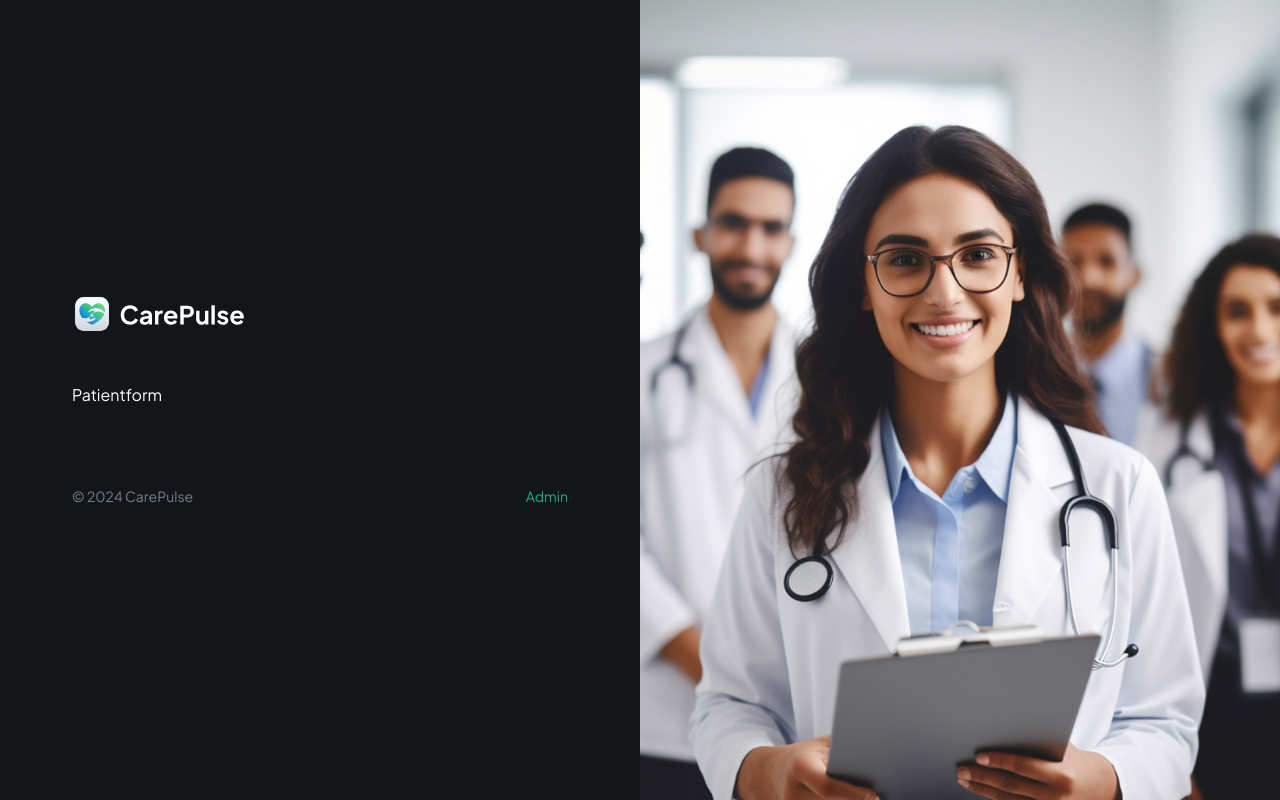
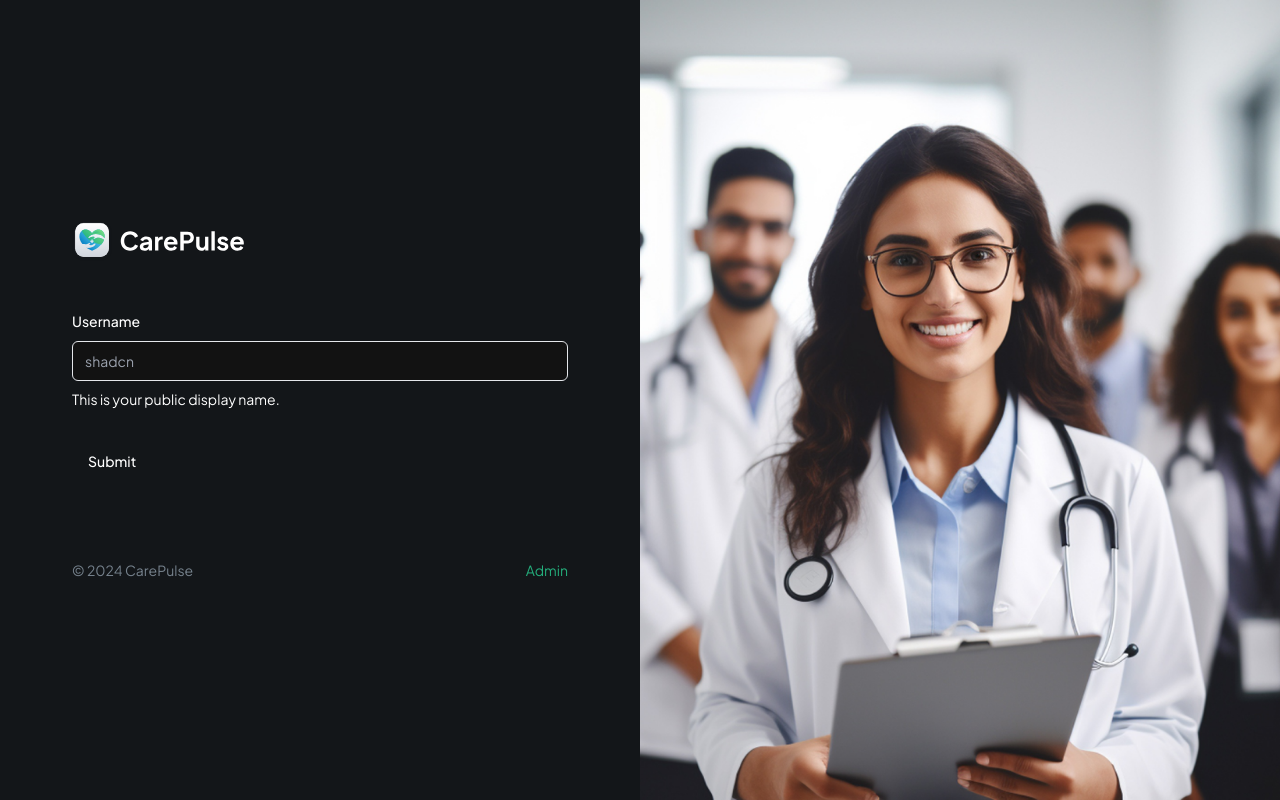
Before and after one commit to pks2906/CarePulse, a Next.js app: page / in a window 1280 px wide. Built offline with nearby package versions, Linux system fonts and the light colour scheme.

Commit message:
bug fixed

```diff
--- a/app/page.tsx
+++ b/app/page.tsx
@@ -1,3 +1,4 @@
+
 
 import Patientform from "@/components/forms/Patientform";
 import Image from "next/image";
--- a/components/forms/Patientform.tsx
+++ b/components/forms/Patientform.tsx
@@ -1,15 +1,60 @@
 "use client"
 
+import { zodResolver } from "@hookform/resolvers/zod"
+import { useForm } from "react-hook-form"
 import { z } from "zod"
+import { Button } from "@/components/ui/button"
+import {
+  Form,
+  FormControl,
+  FormDescription,
+  FormField,
+  FormItem,
+  FormLabel,
+  FormMessage,
+} from "@/components/ui/form"
+import { Input } from "@/components/ui/input"
 
 const formSchema = z.object({
-  username: z.string().min(2).max(50),
+  username: z.string().min(2, {
+    message: "Username must be at least 2 characters.",
+  }),
 })
 
+const Patientform  = () => {
+  const form = useForm<z.infer<typeof formSchema>>({
+    resolver: zodResolver(formSchema),
+    defaultValues: {
+      username: "",
+    },
+  })
 
-export const Patientform = () => {
+
+  function onSubmit(values: z.infer<typeof formSchema>) {
+    console.log(values)
+  }
   return (
-    <div>Patientform</div>
+      <Form {...form}>
+      <form onSubmit={form.handleSubmit(onSubmit)} className="space-y-8">
+        <FormField
+          control={form.control}
+          name="username"
+          render={({ field }) => (
+            <FormItem>
+              <FormLabel>Username</FormLabel>
+              <FormControl>
+                <Input placeholder="shadcn" {...field} />
+              </FormControl>
+              <FormDescription>
+                This is your public display name.
+              </FormDescription>
+              <FormMessage />
+            </FormItem>
+          )}
+        />
+        <Button type="submit">Submit</Button>
+      </form>
+    </Form>
   )
 }
 
--- /dev/null
+++ b/components/ui/form.tsx
@@ -0,0 +1,178 @@
+"use client"
+
+import * as React from "react"
+import * as LabelPrimitive from "@radix-ui/react-label"
+import { Slot } from "@radix-ui/react-slot"
+import {
+  Controller,
+  ControllerProps,
+  FieldPath,
+  FieldValues,
+  FormProvider,
+  useFormContext,
+} from "react-hook-form"
+
+import { cn } from "@/lib/utils"
+import { Label } from "@/components/ui/label"
+
+const Form = FormProvider
+
+type FormFieldContextValue<
+  TFieldValues extends FieldValues = FieldValues,
+  TName extends FieldPath<TFieldValues> = FieldPath<TFieldValues>
+> = {
+  name: TName
+}
+
+const FormFieldContext = React.createContext<FormFieldContextValue>(
+  {} as FormFieldContextValue
+)
+
+const FormField = <
+  TFieldValues extends FieldValues = FieldValues,
+  TName extends FieldPath<TFieldValues> = FieldPath<TFieldValues>
+>({
+  ...props
+}: ControllerProps<TFieldValues, TName>) => {
+  return (
+    <FormFieldContext.Provider value={{ name: props.name }}>
+      <Controller {...props} />
+    </FormFieldContext.Provider>
+  )
+}
+
+const useFormField = () => {
+  const fieldContext = React.useContext(FormFieldContext)
+  const itemContext = React.useContext(FormItemContext)
+  const { getFieldState, formState } = useFormContext()
+
+  const fieldState = getFieldState(fieldContext.name, formState)
+
+  if (!fieldContext) {
+    throw new Error("useFormField should be used within <FormField>")
+  }
+
+  const { id } = itemContext
+
+  return {
+    id,
+    name: fieldContext.name,
+    formItemId: `${id}-form-item`,
+    formDescriptionId: `${id}-form-item-description`,
+    formMessageId: `${id}-form-item-message`,
+    ...fieldState,
+  }
+}
+
+type FormItemContextValue = {
+  id: string
+}
+
+const FormItemContext = React.createContext<FormItemContextValue>(
+  {} as FormItemContextValue
+)
+
+const FormItem = React.forwardRef<
+  HTMLDivElement,
+  React.HTMLAttributes<HTMLDivElement>
+>(({ className, ...props }, ref) => {
+  const id = React.useId()
+
+  return (
+    <FormItemContext.Provider value={{ id }}>
+      <div ref={ref} className={cn("space-y-2", className)} {...props} />
+    </FormItemContext.Provider>
+  )
+})
+FormItem.displayName = "FormItem"
+
+const FormLabel = React.forwardRef<
+  React.ElementRef<typeof LabelPrimitive.Root>,
+  React.ComponentPropsWithoutRef<typeof LabelPrimitive.Root>
+>(({ className, ...props }, ref) => {
+  const { error, formItemId } = useFormField()
+
+  return (
+    <Label
+      ref={ref}
+      className={cn(error && "text-destructive", className)}
+      htmlFor={formItemId}
+      {...props}
+    />
+  )
+})
+FormLabel.displayName = "FormLabel"
+
+const FormControl = React.forwardRef<
+  React.ElementRef<typeof Slot>,
+  React.ComponentPropsWithoutRef<typeof Slot>
+>(({ ...props }, ref) => {
+  const { error, formItemId, formDescriptionId, formMessageId } = useFormField()
+
+  return (
+    <Slot
+      ref={ref}
+      id={formItemId}
+      aria-describedby={
+        !error
+          ? `${formDescriptionId}`
+          : `${formDescriptionId} ${formMessageId}`
+      }
+      aria-invalid={!!error}
+      {...props}
+    />
+  )
+})
+FormControl.displayName = "FormControl"
+
+const FormDescription = React.forwardRef<
+  HTMLParagraphElement,
+  React.HTMLAttributes<HTMLParagraphElement>
+>(({ className, ...props }, ref) => {
+  const { formDescriptionId } = useFormField()
+
+  return (
+    <p
+      ref={ref}
+      id={formDescriptionId}
+      className={cn("text-sm text-muted-foreground", className)}
+      {...props}
+    />
+  )
+})
+FormDescription.displayName = "FormDescription"
+
+const FormMessage = React.forwardRef<
+  HTMLParagraphElement,
+  React.HTMLAttributes<HTMLParagraphElement>
+>(({ className, children, ...props }, ref) => {
+  const { error, formMessageId } = useFormField()
+  const body = error ? String(error?.message) : children
+
+  if (!body) {
+    return null
+  }
+
+  return (
+    <p
+      ref={ref}
+      id={formMessageId}
+      className={cn("text-sm font-medium text-destructive", className)}
+      {...props}
+    >
+      {body}
+    </p>
+  )
+})
+FormMessage.displayName = "FormMessage"
+
+export {
+  useFormField,
+  Form,
+  FormItem,
+  FormLabel,
+  FormControl,
+  FormDescription,
+  FormMessage,
+  FormField,
+}
```
